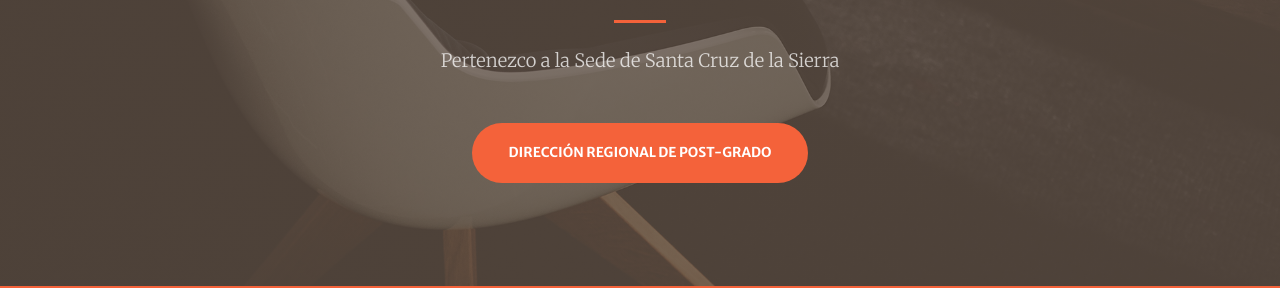
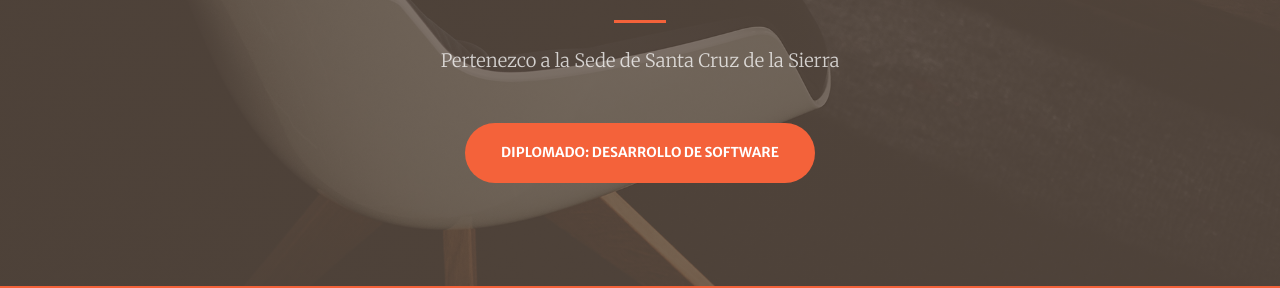
Before and after one commit to carlosmb01/saludo-udabol, a plain HTML site: page index.html in a window 1280 px wide. Shown: the part 514-802 px from the top of the page. Drawn offline with nearby package versions, Linux system fonts and the light colour scheme.

Commit message:
Update index.html

```diff
--- a/index.html
+++ b/index.html
@@ -44,7 +44,7 @@
                     </div>
                     <div class="col-lg-8 align-self-baseline">
                         <p class="text-white-75 font-weight-light mb-5">Pertenezco a la Sede de Santa Cruz de la Sierra</p>
-                        <a class="btn btn-primary btn-xl js-scroll-trigger" href="#about">Dirección Regional de Post-Grado</a>
+                        <a class="btn btn-primary btn-xl js-scroll-trigger" href="#about">Diplomado: Desarrollo de Software</a>
                     </div>
                 </div>
             </div>
```
